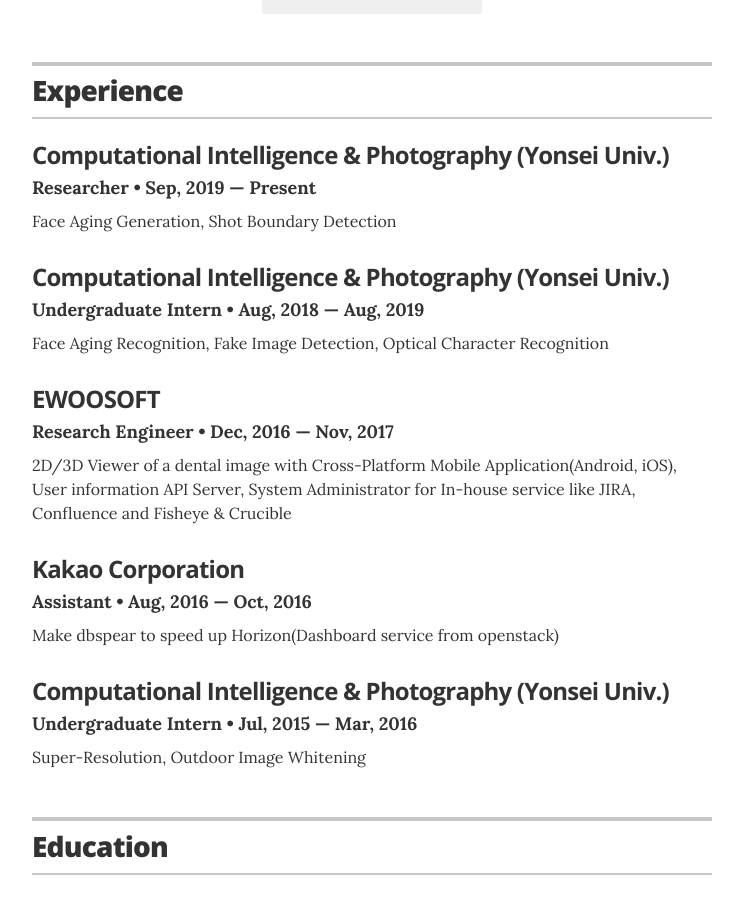
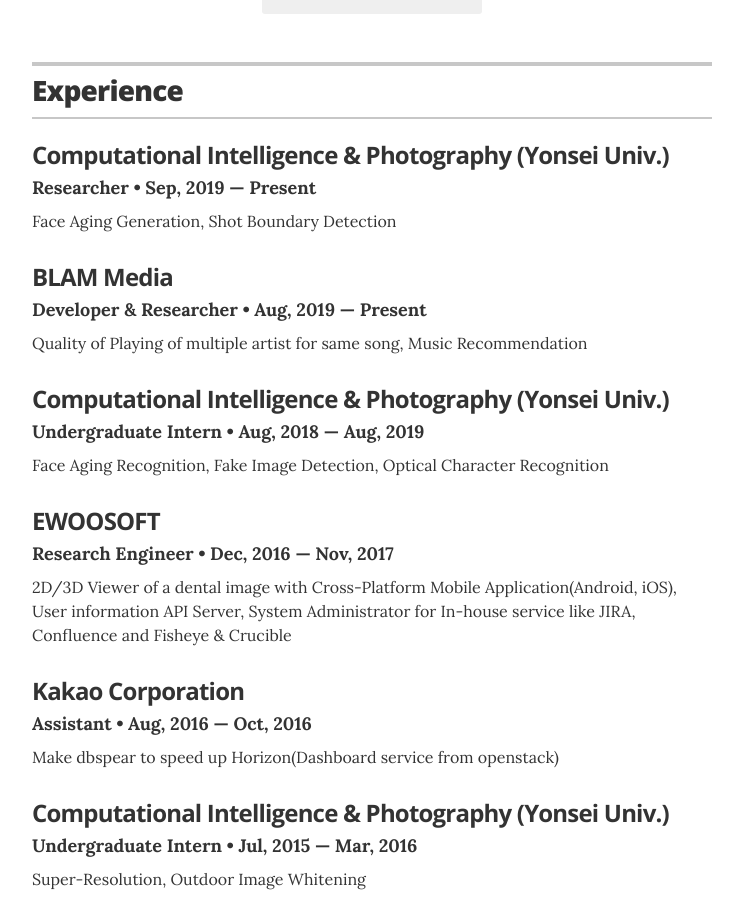
Before and after one commit to kingsj0405/kingsj0405.github.io, a Jekyll site: the page built from index.html, in a window 1280 px wide and 900 px high, scrolled down 459 px. Shown: the whole window, without its empty margins (268-1011 px from the left). Built offline with Jekyll 4.4.1, drawn with Linux system fonts in a browser that asks for light colours.

Commit message:
Implement BLAM Media

```diff
--- a/_data/experience.yml
+++ b/_data/experience.yml
@@ -3,6 +3,11 @@
   position: Researcher
   duration: Sep, 2019 &mdash; Present
   summary: Face Aging Generation, Shot Boundary Detection
+
+- company: BLAM Media
+  position: Developer & Researcher
+  duration: Aug, 2019 &mdash; Present
+  summary: Quality of Playing of multiple artist for same song, Music Recommendation
 
 - company: Computational Intelligence & Photography (Yonsei Univ.)
   position: Undergraduate Intern
```
